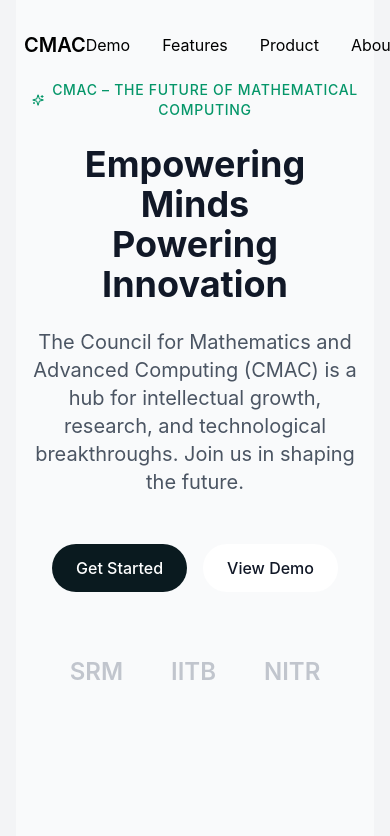
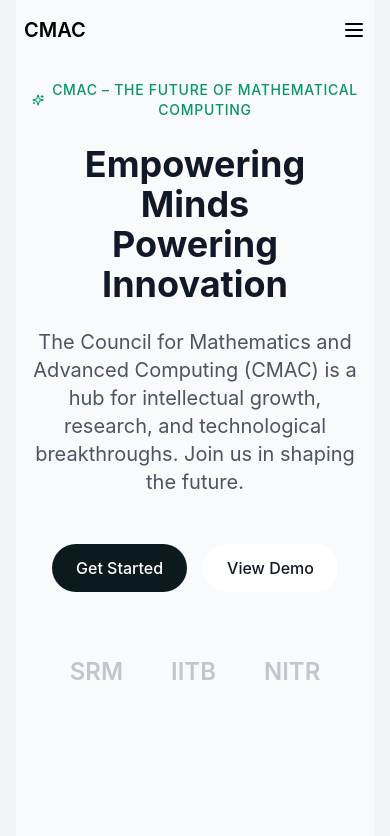
Before and after one commit to Sai-404/cmac-website, a React (Vite) app in the folder client/: page / in a window 390 px wide. Shown: the top 836 px of the page. Built offline with nearby package versions, Linux system fonts and the light colour scheme.

Commit message:
Fix header component responsiveness on mobile

```diff
--- a/client/src/Components/Header.jsx
+++ b/client/src/Components/Header.jsx
@@ -1,7 +1,9 @@
 import React, { useState, useEffect } from "react";
+import { Menu, X } from "lucide-react";
 
 const Header = () => {
   const [isScrolled, setIsScrolled] = useState(false);
+  const [isMenuOpen, setIsMenuOpen] = useState(false);
 
   useEffect(() => {
     const handleScroll = () => {
@@ -21,17 +23,20 @@ const Header = () => {
     });
   };
 
+  const toggleMenu = () => {
+    setIsMenuOpen(!isMenuOpen);
+  };
+
   return (
     <header
       className={`w-full py-4 fixed top-0 left-0 right-0 z-50 transition-all duration-300 ${
-        isScrolled
-          ? "bg-white shadow-md"
-          : "bg-transparent"
+        isScrolled || isMenuOpen ? "bg-white shadow-md" : "bg-transparent"
       }`}
     >
-      <div className="container mx-auto px-6 flex items-center">
+      <div className="container mx-auto px-6">
+        <div className="flex items-center justify-between">
           {/* Logo */}
-        <div className="flex-1">
+          <div className="flex-shrink-0">
             <h1 className="text-xl font-semibold">
               <button
                 onClick={scrollToTop}
@@ -42,8 +47,8 @@ const Header = () => {
             </h1>
           </div>
 
-        {/* Centered Navigation */}
-        <nav className="flex-1 flex justify-center space-x-8">
+          {/* Desktop Navigation */}
+          <nav className="hidden md:flex justify-center space-x-8">
             <a href="#demo" className="text-black hover:text-gray-600 transition-colors duration-200">
               Demo
             </a>
@@ -58,12 +63,44 @@ const Header = () => {
             </a>
           </nav>
 
-        {/* Login Button - Right Side */}
-        <div className="flex-1 flex justify-end">
+          {/* Desktop Login Button */}
+          <div className="hidden md:block">
             <button className="px-4 py-1 rounded-full text-black border border-black hover:bg-gray-100 transition-colors duration-200 bg-white">
               Log in
             </button>
           </div>
+
+          {/* Mobile Menu Button */}
+          <button
+            onClick={toggleMenu}
+            className="md:hidden text-black focus:outline-none"
+          >
+            {isMenuOpen ? <X size={24} /> : <Menu size={24} />}
+          </button>
+        </div>
+
+        {/* Mobile Navigation */}
+        {isMenuOpen && (
+          <div className="md:hidden mt-4">
+            <nav className="flex flex-col space-y-4">
+              <a href="#demo" className="text-black hover:text-gray-600 transition-colors duration-200">
+                Demo
+              </a>
+              <a href="#features" className="text-black hover:text-gray-600 transition-colors duration-200">
+                Features
+              </a>
+              <a href="#product" className="text-black hover:text-gray-600 transition-colors duration-200">
+                Product
+              </a>
+              <a href="#about" className="text-black hover:text-gray-600 transition-colors duration-200">
+                About
+              </a>
+              <button className="w-full px-4 py-1 rounded-full text-black border border-black hover:bg-gray-100 transition-colors duration-200 bg-white">
+                Log in
+              </button>
+            </nav>
+          </div>
+        )}
       </div>
     </header>
   );
```
Lines whose indentation alone changed are shown as unchanged.
